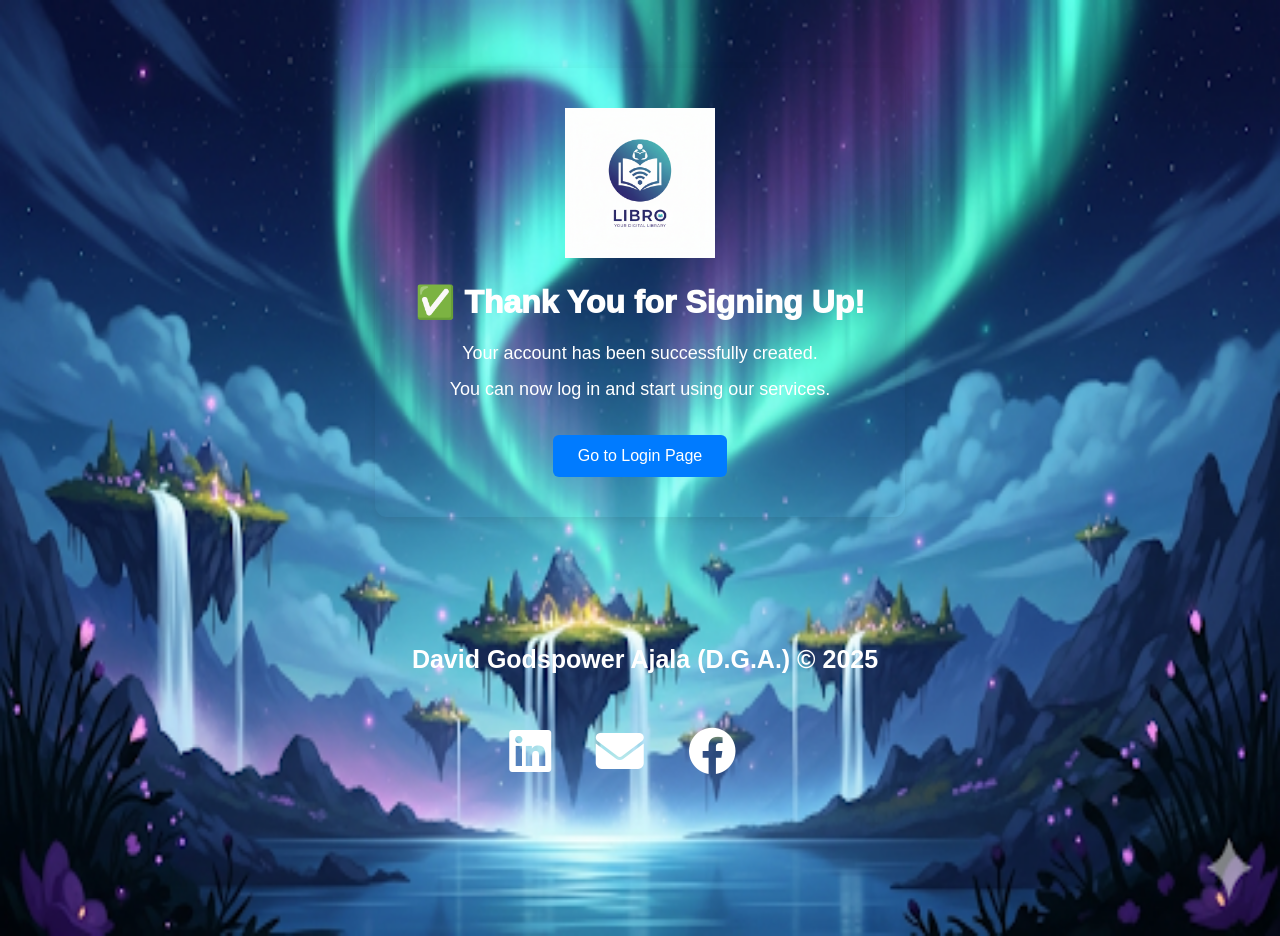
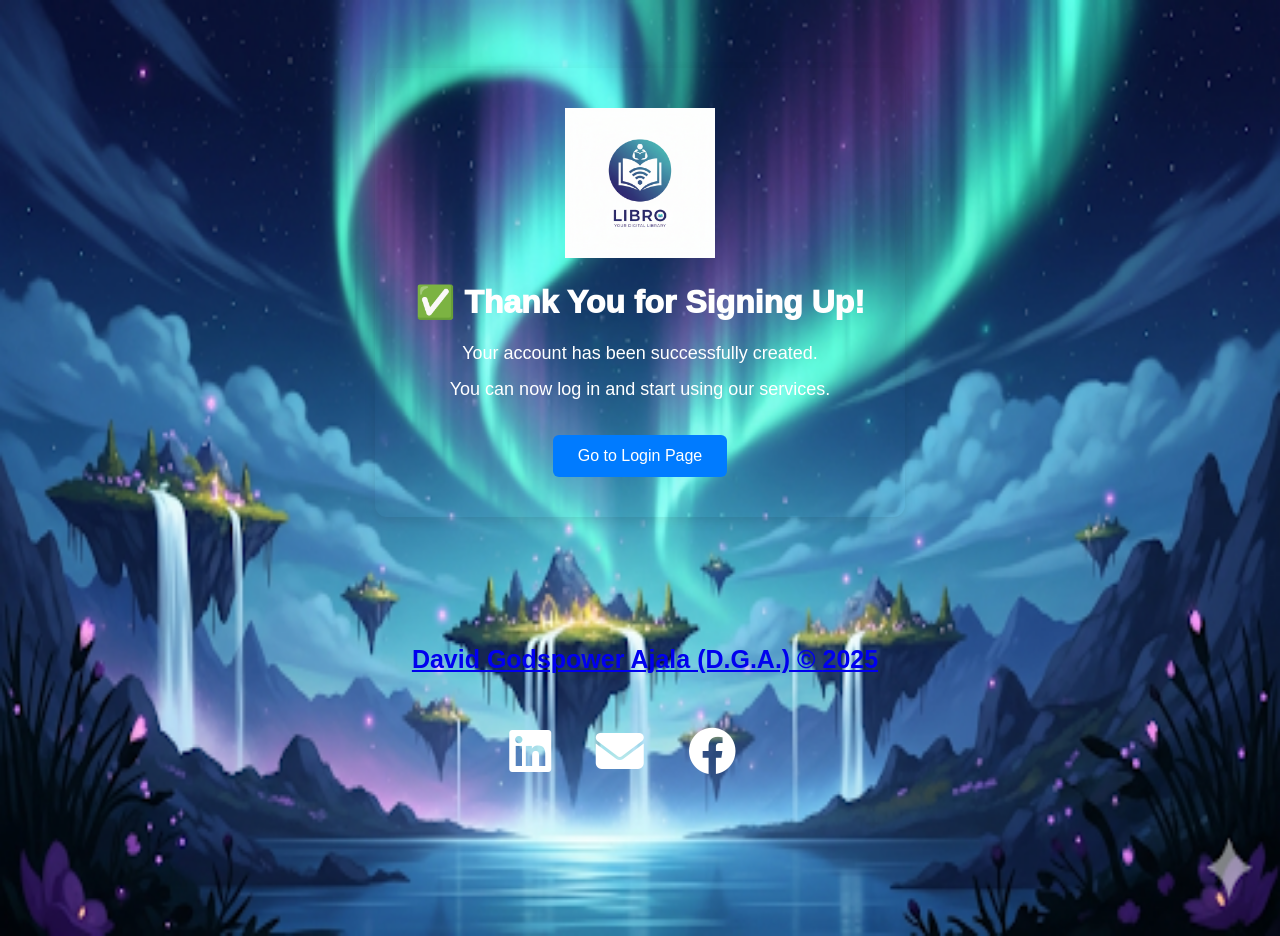
Before and after one commit to David-Godspower/library-app, a plain HTML site: page thankyou.html in a window 1280 px wide. Drawn offline with Linux system fonts and the light colour scheme.

```diff
--- a/thankyou.html
+++ b/thankyou.html
@@ -98,12 +98,15 @@ footer p{
     <a href="index.html" target="_blank">Go to Login Page</a>
   </div>
   <footer>
-        <p>David Godspower Ajala (D.G.A.) &copy 2025</p><br>
-            <!--<a href="https://github.com/david-godspower" target="_blank"><i class="fab fa-github icons" id="github"></i></a>-->
+        <p><a href="https://david-godspower.github.io/david-portfolio/" target="_blank">David Godspower Ajala (D.G.A.) &copy <span id="year"></span></a></p><br>
             <a href="https://www.linkedin.com/in/david-ajala-a93b862a1/" target="_blank"><i class="fab fa-linkedin icons" id="linkedin"></i></a>
             <a href="mailto:ajaladavid11@gmail.com" target="_blank"><i class="fas fa-envelope icons" id="gmail"></i></a>
             <a href="https://web.facebook.com/facebook.comDavidGodpowerAjalaDGA/" target="_blank"><i class="fab fa-facebook icons" id="facebook"></i></a>
             <a href="https://x.com/ajala28981" target="_blank"><i class="fab fa-x-twitter icons" id="x"></i></a>
     </footer>
+    <script>
+        // Set current year in footer
+        document.getElementById("year").textContent = new Date().getFullYear();
+    </script>
 </body>
 </html>
```
Also changed, not shown: signup.html (+2 -2 lines).
